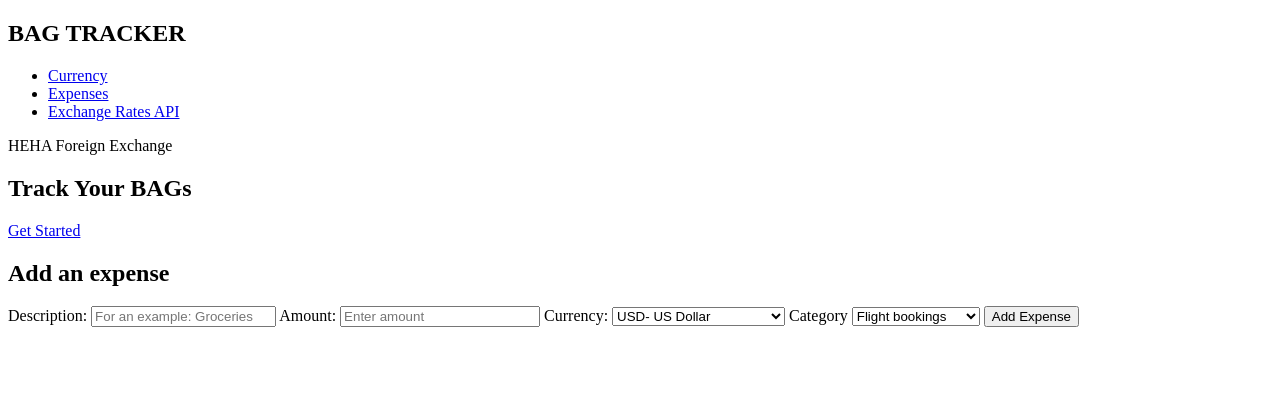
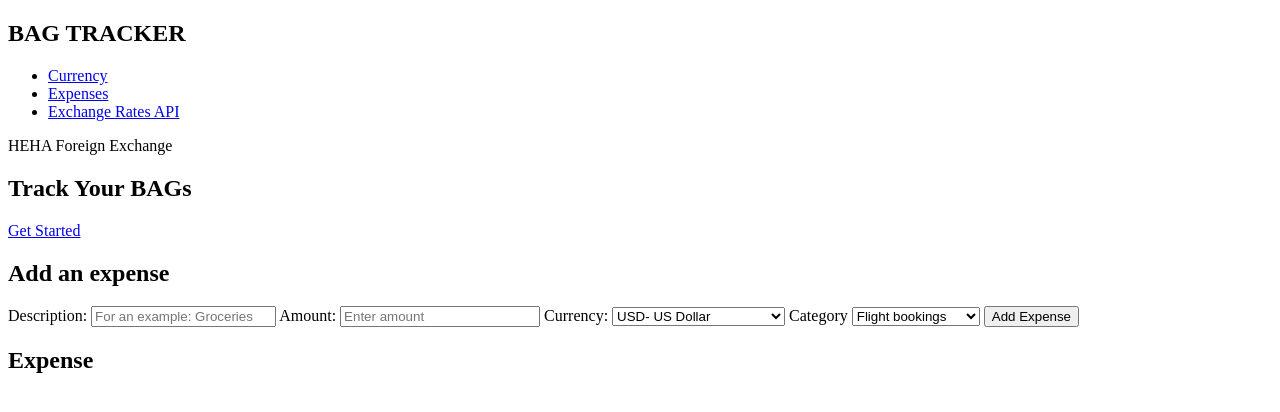
Before and after one commit to benjaminkitema77-cyber/bag-ni-ya-nn, a plain HTML site: page index.html in a window 1280 px wide. Drawn offline with Linux system fonts and the light colour scheme.

```diff
--- a/index.html
+++ b/index.html
@@ -63,9 +63,18 @@
                 <p id="form-error" class="error-message"></p>
             </form>
         </section>
-    </main>
+
+        <section id="expense">
+            <h2>Expense</h2>
+
+        </section>
 
 
 
+        </section>
 
-    </header>
+
+        </section>
+    </main>
+</body>
+</html>
```
